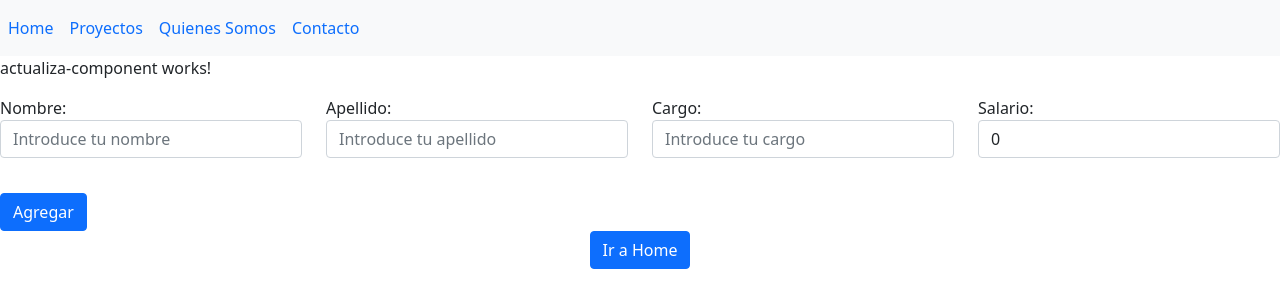
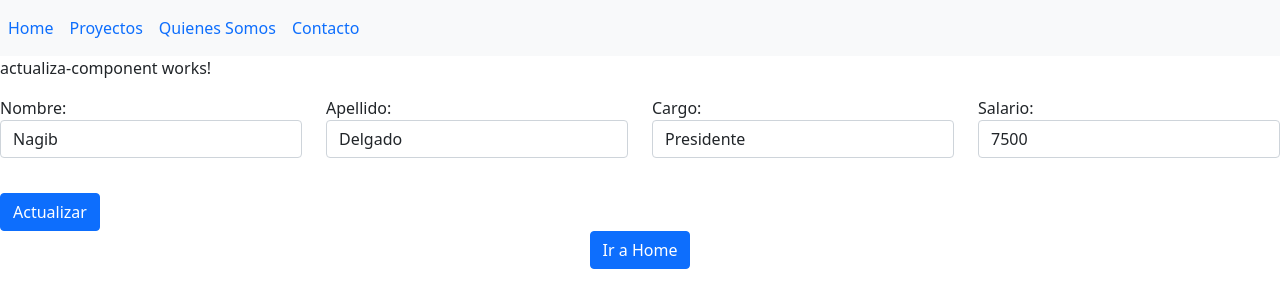
Before and after one commit to DeiMoS-es/WsAngular, an Angular app in the folder app-empleados/: page /actualiza/0 in a window 1280 px wide. Shown: the top 308 px of the page. Built offline with nearby package versions, Linux system fonts and the light colour scheme.

Commit message:
terminado actualizar empleado

```diff
--- a/app-empleados/src/app/actualiza-component/actualiza-component.component.html
+++ b/app-empleados/src/app/actualiza-component/actualiza-component.component.html
@@ -17,7 +17,7 @@
       <input type="number" name="salario" id="salario" placeholder="Introduce tu salario" class="form-control" [(ngModel)]="cuadroSalario">
     </div>
     <div class="col">
-      <button type="submit" class="btn btn-primary" (click)="agregarEmpleado()" style="margin-top: 35px; ;">Agregar</button>
+      <button type="submit" class="btn btn-primary" (click)="actualizaEmpleado()" style="margin-top: 35px; ;">Actualizar</button>
     </div>
 </form>
 <div style="text-align: center;">
--- a/app-empleados/src/app/actualiza-component/actualiza-component.component.ts
+++ b/app-empleados/src/app/actualiza-component/actualiza-component.component.ts
@@ -1,5 +1,5 @@
 import { Component, OnInit } from '@angular/core';
-import { Router } from '@angular/router';
+import { ActivatedRoute, Router } from '@angular/router';
 import { Empleado } from '../empleado.model';
 import { EmpleadosService } from '../empleados.service';
 import { ServicioEmpleadosService } from '../servicio-empleados.service';
@@ -14,18 +14,27 @@ export class ActualizaComponentComponent implements OnInit {
   cuadroApellido: String = "";
   cuadroCargo: String = "";
   cuadroSalario: number = 0;
-  constructor(private router: Router, private miServicio: ServicioEmpleadosService, private empleadosService: EmpleadosService) { }
+  indice: number; //variable en la que almacenaré el id que me llega desde la url
+  constructor(private route: ActivatedRoute,private router: Router, private miServicio: ServicioEmpleadosService, private empleadosService: EmpleadosService) { }
 
   empleados: Empleado[] = [] //debemos dejar un array vacio para que cuando inyete la info del servicio se almacene en este array
   ngOnInit(): void {
     this.empleados = this.empleadosService.empleados;
+    this.indice = this.route.snapshot.params['id'];//con esto guardo el id que me llega de la url
+
+    let empleado:Empleado = this.empleadosService.encontrarEmpleado(this.indice);
+
+    this.cuadroNombre = empleado.nombre;
+    this.cuadroApellido = empleado.apellido;
+    this.cuadroCargo = empleado.cargo;
+    this.cuadroSalario = empleado.salario;
   }
-  agregarEmpleado(){
+  actualizaEmpleado(){
     let miEmpleado = new Empleado(this.cuadroNombre, this.cuadroApellido, this.cuadroCargo, this.cuadroSalario);
     //Antes de añadir el empleado, quiero hacer uso del servicio que acabamos de crear
    // this.miServicio.muestraMensaje("Nombre del empleado: " + miEmpleado.nombre); no la neesito porque ya lo he inyectado en el empleados.service.ts
     //this.empleados.push(miEmpleado); lo uso tambien en el servicio
-    this.empleadosService.agregarEmpleadoServicio(miEmpleado);//en este servicio es donde está todo lo anterior
+    this.empleadosService.actualizarEmpleado(this.indice, miEmpleado);//en este servicio es donde está todo lo anterior
     this.router.navigate([""]);//redireccionamiento automatico después de hacer una acción
   }
 
--- a/app-empleados/src/app/empleados.service.ts
+++ b/app-empleados/src/app/empleados.service.ts
@@ -22,5 +22,17 @@ export class EmpleadosService {
     this.empleados.push(empleado);
   }
 
+  encontrarEmpleado(indice: number){
+    let empleado:Empleado=this.empleados[indice];//empleados es mi array de empleados
+    return empleado;
+  }
+
+  actualizarEmpleado(indice: number, empleado: Empleado){
+    let empleadoModificado = this.empleados[indice];//almaceno en la variable empleadoModificado el empleado que quiero modificar
+    empleadoModificado.nombre = empleado.nombre;//almacenamos en empleadoModificado, el nombre del empleado que llega
+    empleadoModificado.apellido = empleado.apellido;
+    empleadoModificado.cargo = empleado.cargo;
+    empleadoModificado.salario = empleado.salario;
+  }
 
 }
```
